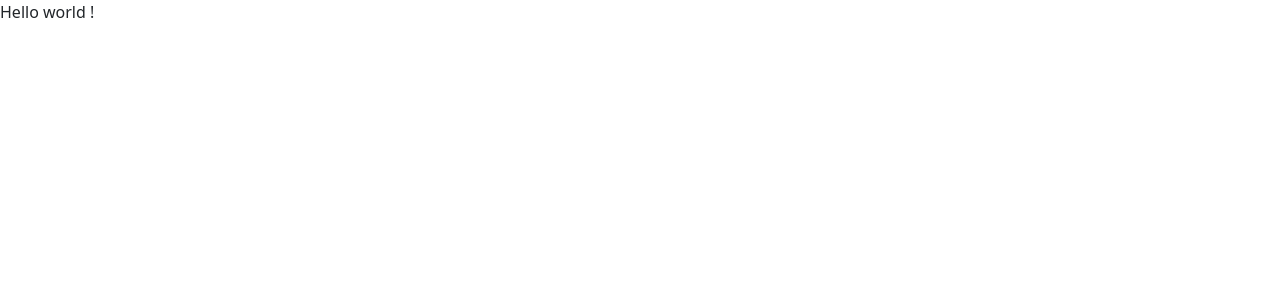
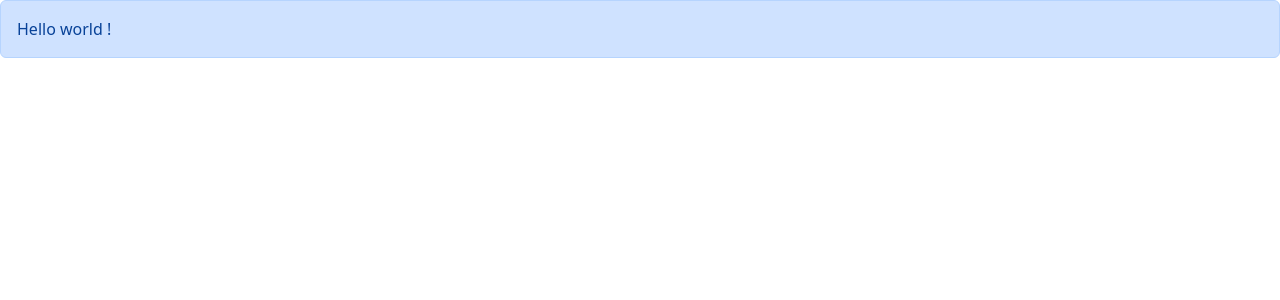
Before and after one commit to utshab-roy/react18-basic, a React (Vite) app: page / in a window 1280 px wide. Shown: the top 300 px of the page. Built offline with nearby package versions, Linux system fonts and the light colour scheme.

Commit message:
include Alert component in App

```diff
--- a/src/App.tsx
+++ b/src/App.tsx
@@ -3,7 +3,9 @@ import Alert from "./components/Alert";
 function App() {
   return (
     <div>
-      Hello <span>world</span> !
+      <Alert>
+        Hello <span>world</span> !
+      </Alert>
     </div>
   );
 }
```
